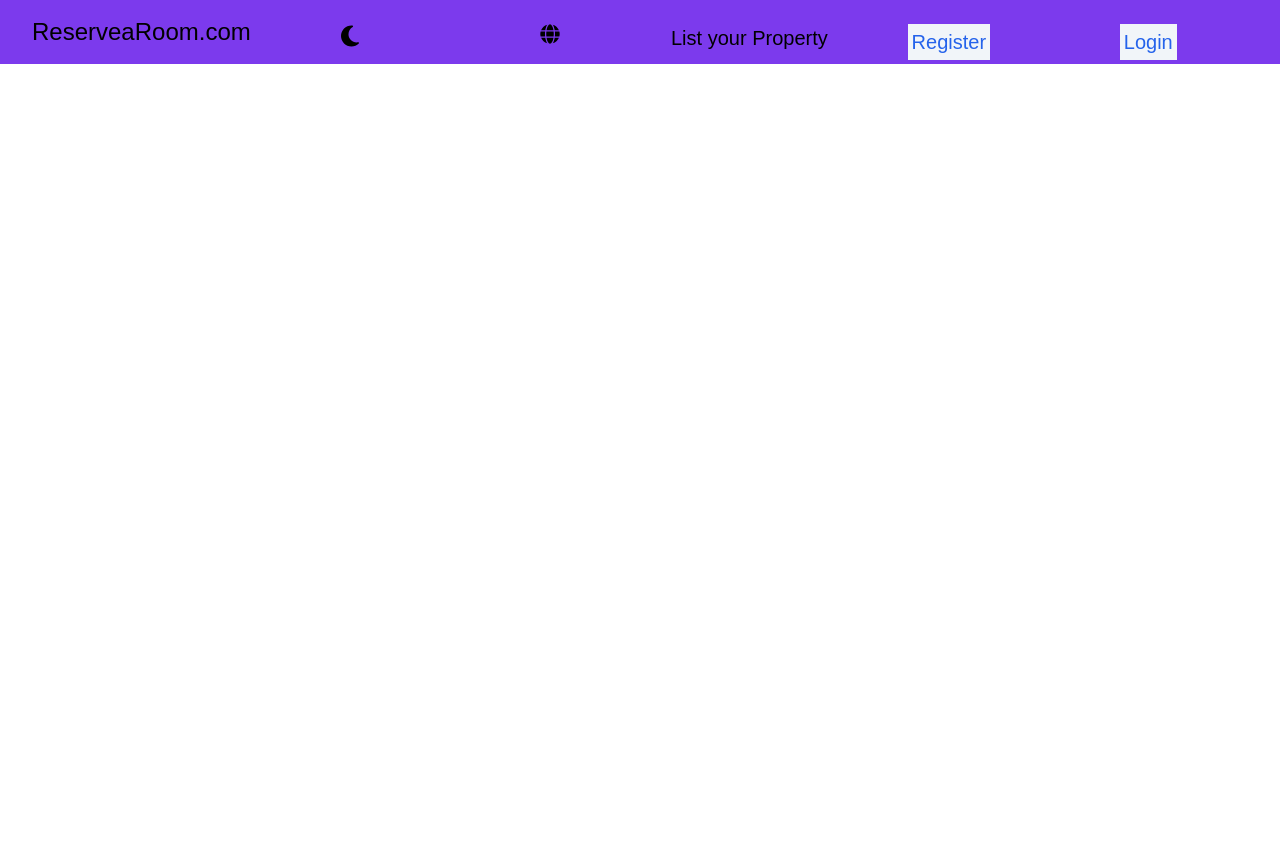
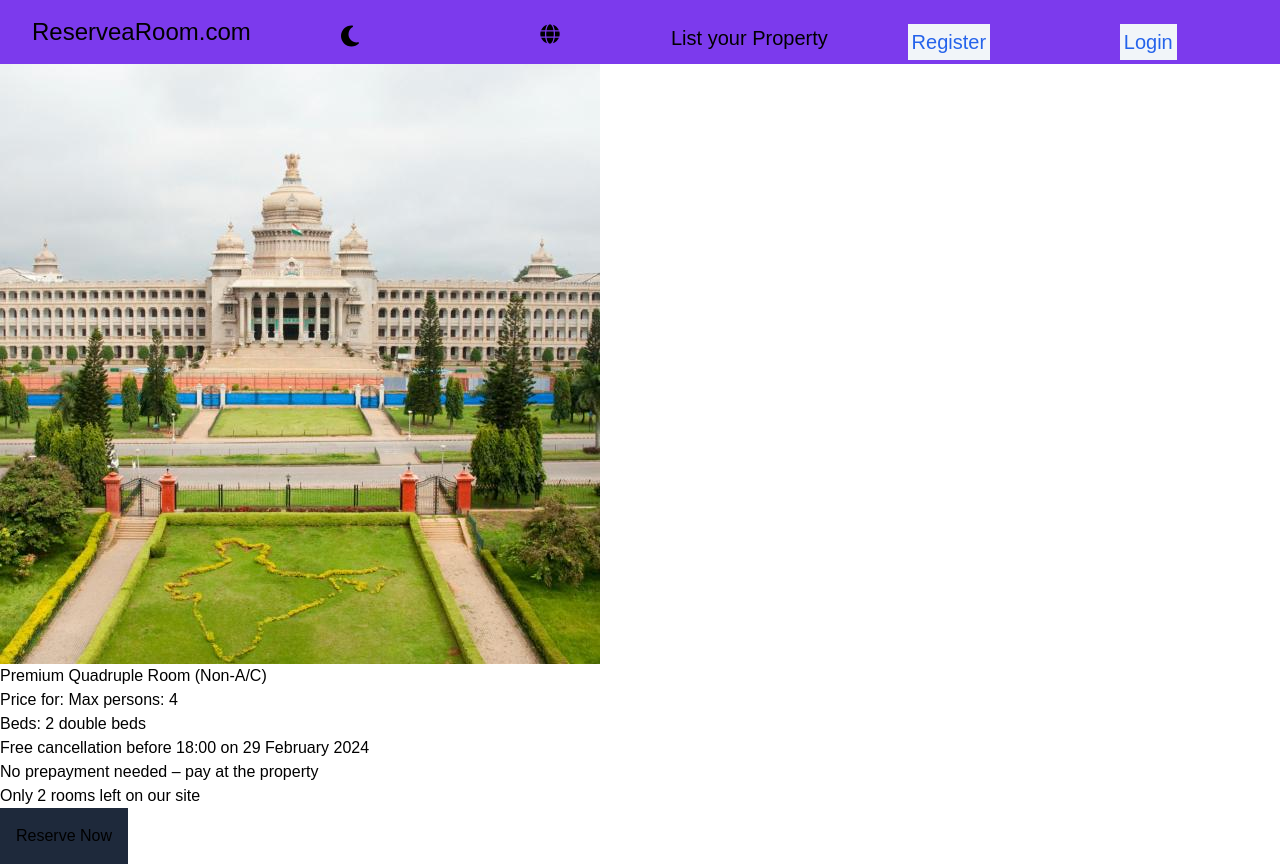
Before and after one commit to sarb001/ReserveaRoom, a React (Vite) app in the folder frontend/: page /card/1 in a window 1280 px wide. Before the commit the page ends 800 px from the top, so only its background shows below. Built offline with nearby package versions, Linux system fonts and the light colour scheme; a web font is replaced by a local one.

Commit message:
specific card details - ui done

```diff
--- a/frontend/src/App.jsx
+++ b/frontend/src/App.jsx
@@ -8,6 +8,7 @@ import Translation from './components/Translation/Translation';
 import Navbar from './components/Navbar/Navbar';
 import PropertyListing from './components/PropertyListing/PropertyListing';
 import FilterSection from './components/FilterSection/FilterSection';
+import SpecificCardDetails from './components/FilterSection/SpecificCardDetails';
 
 
 function App() {
@@ -21,6 +22,7 @@ function App() {
               <Route path='/translation' element = {<Translation />}>  </Route>
               <Route path='/listing' element = {<PropertyListing />}>  </Route>
               <Route path='/filter' element = {<FilterSection />}>  </Route>
+              <Route path='/card/:id' element = {<SpecificCardDetails />}>  </Route>
             </Routes>
           {/* <Footer /> */}
 
--- a/frontend/src/components/FilterSection/ApplyFilter.jsx
+++ b/frontend/src/components/FilterSection/ApplyFilter.jsx
@@ -3,7 +3,6 @@ import React from 'react'
 const ApplyFilter = () => {
   return (
     <div>
-
                 <div>
                     <span className='text-3xl'> Filter By: </span>
                 </div>
--- a/frontend/src/components/FilterSection/Filteredcards.jsx
+++ b/frontend/src/components/FilterSection/Filteredcards.jsx
@@ -1,20 +1,21 @@
 import React from 'react'
+import { NavLink } from 'react-router-dom'
 
 const Filteredcards = () => {
 
   const Destinations = [
-    { Place : 'New Delhi' ,  img : '/public/NewDelhi.jpg'  , Hotelname :'Hilton New Delhi Embassy' , Distance : '5k from centre'  , BedType : 'Twin Bed' , Rating: '8.5'  , Reservation : ' Free Cancellation'  , adults : '2' , nights : '4' },
-    { Place : 'Banglore ' ,  img : '/public/Banglore.jpg'  , Hotelname :'ObEROI  Bengaluru Embassy' , Distance : '2k from centre'  , BedType : 'Double Bed' , Rating: '6.5' , Reservation : 'No Prepayment Needed '   , adults : '2' , nights : '2'},
-    { Place : 'Mumbai'    ,  img : '/public/Mumbai.jpg'    , Hotelname :'tAJ Hotel Mumbai Embassy' , Distance : '4k from centre'  , BedType : 'Double Bed' , Rating: '7.5' , Reservation : 'Book wihout Credit Card' , adults : '1' , nights : '2'},
-    { Place : 'Chennai'   ,  img : '/public/Chennai.jpg'   , Hotelname :'Hilton CHennai Embassy' , Distance : '4k from centre'  , BedType : 'Twin Bed' , Rating: '7.0' , Reservation : ' Free Cancellation'     ,adults : '4' , nights : '3'} ,
-    { Place : 'Hyderabad' ,  img : '/public/Hyderabad.jpg' , Hotelname :'Hilton Hyderabad Embassy' , Distance : '3k from centre'  , BedType : 'Twin Bed' , Rating: '8'     ,Reservation : 'Book wihout Credit Card' ,adults : '3' , nights : '3'}
+    { id :1, Place : 'New Delhi' ,  img : '/public/NewDelhi.jpg'  , Hotelname :'Hilton New Delhi Embassy' , Distance : '5k from centre'  , BedType : 'Twin Bed' , Rating: 8.5 , Reservation : ' Free Cancellation'  , adults : 2 , nights : 4 },
+    { id :2 ,Place : 'Banglore ' ,  img : '/public/Banglore.jpg'  , Hotelname :'ObEROI  Bengaluru Embassy' , Distance : '2k from centre'  , BedType : 'Double Bed' , Rating: 6.5 , Reservation : 'No Prepayment Needed '   , adults : 2 , nights : 2},
+    { id :3 ,Place : 'Mumbai'    ,  img : '/public/Mumbai.jpg'    , Hotelname :'tAJ Hotel Mumbai Embassy' , Distance : '4k from centre'  , BedType : 'Double Bed' , Rating: 7.5 , Reservation : 'Book wihout Credit Card' , adults : 1 , nights : 2},
+    { id :4 , Place : 'Chennai'   ,  img : '/public/Chennai.jpg'   , Hotelname :'Hilton CHennai Embassy' , Distance : '4k from centre'  , BedType : 'Twin Bed' , Rating: 7.0 , Reservation : ' Free Cancellation'     ,adults : 4 , nights : 3} ,
+    { id :5 ,Place : 'Hyderabad' ,  img : '/public/Hyderabad.jpg' , Hotelname :'Hilton Hyderabad Embassy' , Distance : '3k from centre'  , BedType : 'Twin Bed' , Rating: 8     ,Reservation : 'Book wihout Credit Card' ,adults : 3 , nights : 3}
    ]
 
   return (
     <div>
       <div className='flex flex-row justify-center flex-wrap gap-5 my-12'>
         {Destinations.map(main =>
-            <div className='grid justify-center text-center'  key = {main.Place}>
+            <div className='grid justify-center text-center'  key = {main.id}>
                 <div className='bg-slate-600 p-2 grid grid-cols-[0.5fr,2fr]'>
                       <div className='w-[250px] h-[250px] text-center'>
                             <img  className='w-full h-full object-cover overflow-hidden rounded-2xl' src = {main.img} alt = "Holiday" />
@@ -28,6 +29,7 @@ const Filteredcards = () => {
                         <div> {main.Rating} </div>
                         <div> {main.Reservation} </div>
                         <div> Adults - {main.adults} Nights -{main.nights}  </div>
+                        <button className='bg-black text-white p-2'>  <NavLink to = "/card:/id"> Check Availability  </NavLink> </button>
                       </div>
                 </div>
             </div>
--- /dev/null
+++ b/frontend/src/components/FilterSection/SpecificCardDetails.jsx
@@ -0,0 +1,25 @@
+import React from 'react'
+
+const SpecificCardDetails = () => {
+  return (
+    <div>
+            <div className="imagesection">
+                 <span>
+                    <img src = "/public/Banglore.jpg" alt = "image" />
+                 </span>
+            </div>
+
+            <div className="alldetails">
+                <div> Premium Quadruple Room (Non-A/C) </div>
+                <div> Price for: Max persons: 4 </div>
+                <div>  Beds: 2 double beds   </div>
+                <div> Free cancellation before 18:00 on 29 February 2024 </div>
+                <div>  No prepayment needed – pay at the property </div>
+                <div>  Only 2 rooms left on our site </div>
+                <button className='bg-slate-800 p-4'> Reserve Now </button>
+            </div>
+    </div>
+  )
+}
+
+export default SpecificCardDetails
```
